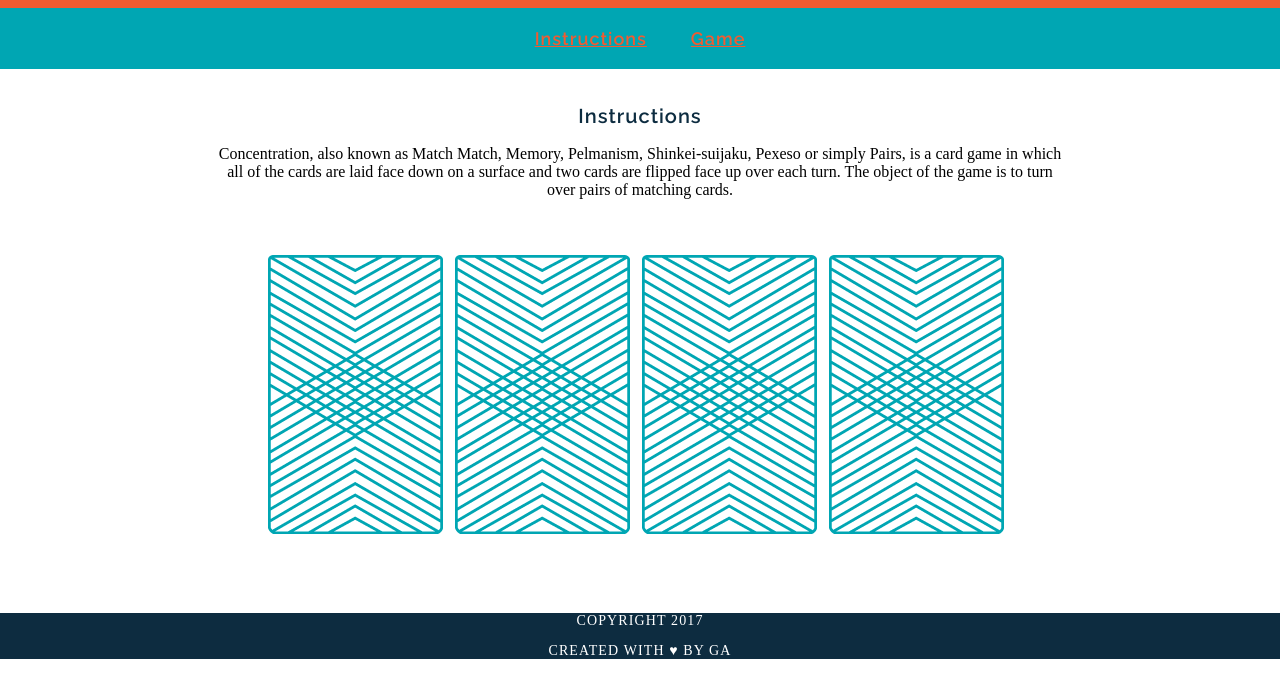
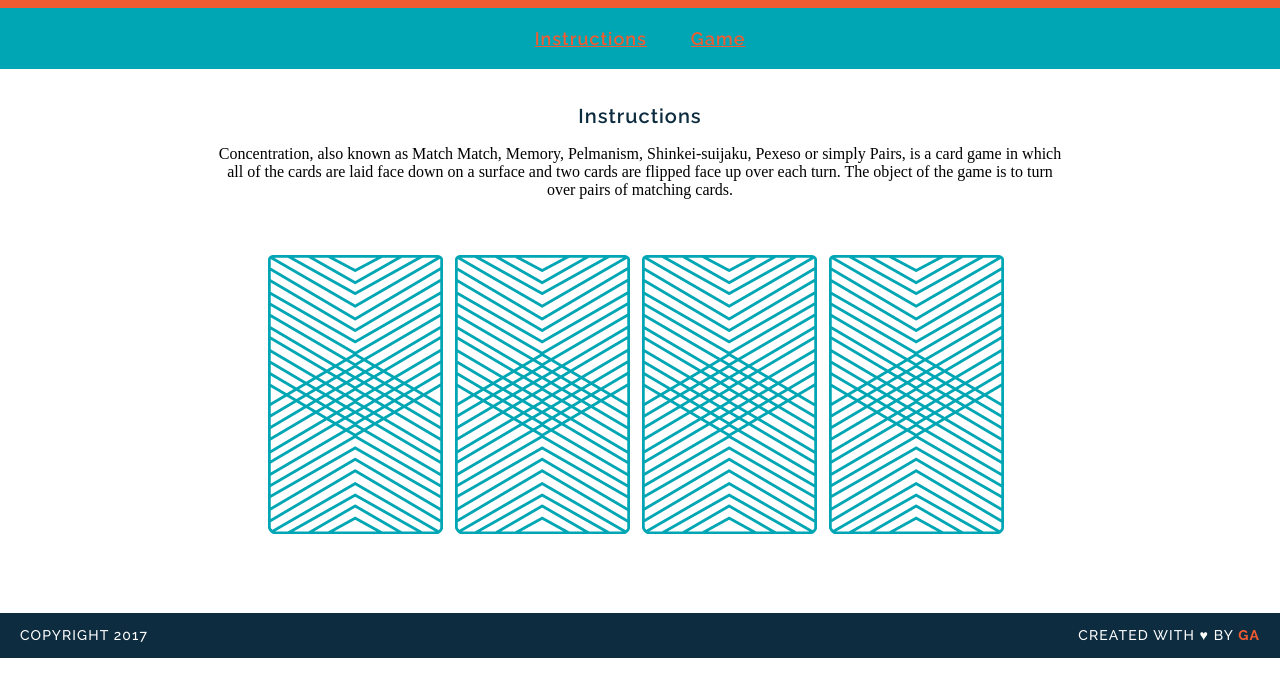
Before and after one commit to jonathanjwatson/memory_game, a plain HTML site: page index.html in a window 1280 px wide. Shown: the part 105-800 px from the top of the page. Drawn offline with Linux system fonts and the light colour scheme; a web font is replaced by a local one.

Commit message:
Finish Unit 6

```diff
--- a/index.html
+++ b/index.html
@@ -25,7 +25,8 @@
     <img src="images/back.png" alt="King of Hearts">
 </div>
 </main>
-<footer>
+
+<footer class="clearfix">
 <p class="copyright">Copyright 2017</p>
 <p class="message">Created with &hearts; by <span class="name">GA</span></p>
 </footer>
--- a/style.css
+++ b/style.css
@@ -20,6 +20,10 @@ a {
     font-weight:600;
     font-size:18px;
     margin: 0 20px 0 20px;
+    border-bottom: 2px solid transparent;
+}
+a:hover {
+  border-color: white;
 }
 
 p {
@@ -44,7 +48,7 @@ main{
 img {
 	margin: 40px 8px 40px 0;
 }
-footer{
+footer {
 	text-transform: uppercase;
 	padding: 0 20px 0 20px;
 	background-color: #0D2C40;
@@ -53,3 +57,25 @@ footer{
 	letter-spacing: 0.08em;
 	font-weight: 500;
 }
+.copyright{
+	font-family: Raleway;
+	float: left;
+
+}
+.message{
+	font-family: Raleway;
+	float: right;
+
+}
+.clearfix:after {
+  visibility: hidden;
+  display: block;
+  content: " ";
+  clear: both;
+  height: 0;
+  font-size: 0;
+}
+.name{
+	color: #F15B31;
+	font-weight: 700;
+}
```
